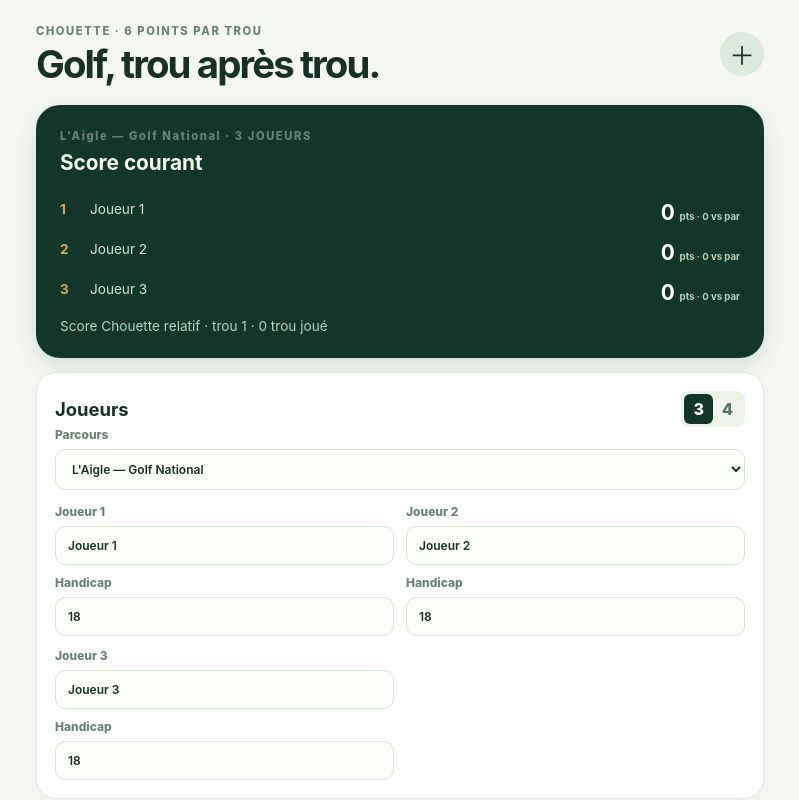
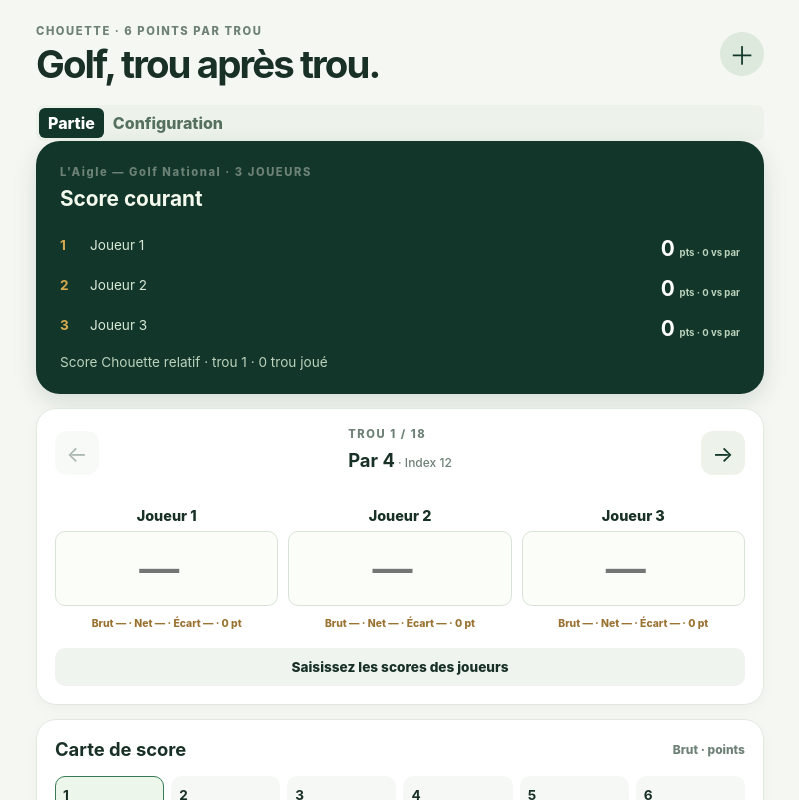
Before and after one commit to flepied/birdie-six, a React (Vite) app: page / in a window 1280 px wide. Shown: the top 800 px of the page, without its empty margins (240-1039 px from the left). Built offline with nearby package versions, Linux system fonts and the light colour scheme.

Commit message:
Move player setup into a configuration tab

```diff
--- a/src/App.tsx
+++ b/src/App.tsx
@@ -8,6 +8,7 @@ export default function App() {
   const [match, setMatch] = useState<Match>(() => getInitialMatch())
   const [savedAt, setSavedAt] = useState<string | null>(() => restoreAppState()?.savedAt ?? null)
   const [notice, setNotice] = useState('')
+  const [activeTab, setActiveTab] = useState<'game' | 'setup'>('game')
   const fileInput = useRef<HTMLInputElement>(null)
   const holeIndex = Math.min(match.currentHole, 17)
   const hole = match.course.holes[holeIndex]
@@ -42,8 +43,9 @@ export default function App() {
 
   return <main className="app-shell">
     <header className="app-header"><div><span className="eyebrow">CHOUETTE · 6 POINTS PAR TROU</span><h1>Golf, trou après trou.</h1></div><button className="icon-button" onClick={() => setNotice('Ajoutez cette page à votre écran d’accueil depuis le menu de votre navigateur.')} aria-label="Installer l’application">＋</button></header>
+    <nav className="segmented tabs" aria-label="Navigation principale"><button className={activeTab === 'game' ? 'selected' : ''} onClick={() => setActiveTab('game')}>Partie</button><button className={activeTab === 'setup' ? 'selected' : ''} onClick={() => setActiveTab('setup')}>Configuration</button></nav>
     <section className="hero-card"><div><span className="eyebrow">{match.course.name} · {match.players.length} JOUEURS</span><strong>Score courant</strong></div><div className="leaderboard">{sortedPlayers.map(({ player, index }, position) => <div key={player.name + index}><b>{position + 1}</b><span>{player.name}</span><strong>{totalPoints[index]} <small>pts · {formatToPar(grossScoresToPar[index])} vs par</small></strong></div>)}</div><p>Score Chouette relatif · trou {hole.number} · {match.scores.filter((_, index) => getHoleResult(match, index) === 'played').length} trou{match.scores.filter((_, index) => getHoleResult(match, index) === 'played').length > 1 ? 's' : ''} joué{match.scores.filter((_, index) => getHoleResult(match, index) === 'played').length > 1 ? 's' : ''}</p></section>
-    <section className="players-card"><div className="section-heading"><h2>Joueurs</h2><div className="segmented"><button className={match.players.length === 3 ? 'selected' : ''} onClick={() => setPlayerCount(3)}>3</button><button className={match.players.length === 4 ? 'selected' : ''} onClick={() => setPlayerCount(4)}>4</button></div></div><label>Parcours<select value={match.course.id ?? 'golf-national-eagle'} onChange={(event) => updateMatch((current) => ({ ...current, course: getCourseById(event.target.value) }))}>{COURSE_CATALOG.map((course) => <option key={course.id} value={course.id}>{course.name}</option>)}</select></label><div className="player-grid">{match.players.map((player, index) => <div className="player-field" key={index}><label>Joueur {index + 1}<input value={player.name} onChange={(event) => updateMatch((current) => ({ ...current, players: current.players.map((item, itemIndex) => itemIndex === index ? { ...item, name: event.target.value } : item) }))} /></label><label>Handicap<input type="number" min="0" max="54" value={player.handicap} onChange={(event) => updateMatch((current) => ({ ...current, players: current.players.map((item, itemIndex) => itemIndex === index ? { ...item, handicap: Number(event.target.value) || 0 } : item) }))} /></label></div>)}</div></section>
+    {activeTab === 'setup' && <section className="players-card"><div className="section-heading"><h2>Joueurs</h2><div className="segmented"><button className={match.players.length === 3 ? 'selected' : ''} onClick={() => setPlayerCount(3)}>3</button><button className={match.players.length === 4 ? 'selected' : ''} onClick={() => setPlayerCount(4)}>4</button></div></div><label>Parcours<select value={match.course.id ?? 'golf-national-eagle'} onChange={(event) => updateMatch((current) => ({ ...current, course: getCourseById(event.target.value) }))}>{COURSE_CATALOG.map((course) => <option key={course.id} value={course.id}>{course.name}</option>)}</select></label><div className="player-grid">{match.players.map((player, index) => <div className="player-field" key={index}><label>Joueur {index + 1}<input value={player.name} onChange={(event) => updateMatch((current) => ({ ...current, players: current.players.map((item, itemIndex) => itemIndex === index ? { ...item, name: event.target.value } : item) }))} /></label><label>Handicap<input type="number" min="0" max="54" value={player.handicap} onChange={(event) => updateMatch((current) => ({ ...current, players: current.players.map((item, itemIndex) => itemIndex === index ? { ...item, handicap: Number(event.target.value) || 0 } : item) }))} /></label></div>)}</div></section>}
     <section className="hole-card"><div className="hole-navigation"><button onClick={() => updateMatch((current) => ({ ...current, currentHole: Math.max(0, current.currentHole - 1) }))} disabled={holeIndex === 0}>←</button><div><span className="eyebrow">TROU {hole.number} / 18</span><h2>Par {hole.par}<small> · Index {hole.strokeIndex}</small></h2></div><button onClick={() => updateMatch((current) => ({ ...current, currentHole: Math.min(17, current.currentHole + 1) }))} disabled={holeIndex === 17}>→</button></div><div className="score-entry players-score">{match.players.map((player, index) => <ScoreInput key={index} label={player.name} value={holeScores[index]} strokes={strokesReceived[index]} points={holePoints[index]} netScore={netScores[index]} relativeScore={relativeNetScores[index]} onChange={(value) => setScore(index, value)} />)}</div><div className="hole-result">{getHoleResult(match, holeIndex) === 'played' ? `${Math.max(...holePoints)} points pour le meilleur score net` : 'Saisissez les scores des joueurs'}</div></section>
     <section className="summary-card"><div className="section-heading"><h2>Carte de score</h2><span>Brut · points</span></div><div className="score-table">{match.course.holes.map((currentHole, index) => { const points = getHolePoints(match, index); const rawScores = match.scores[index].strokes; return <button className={index === holeIndex ? 'active' : ''} key={currentHole.number} onClick={() => updateMatch((current) => ({ ...current, currentHole: index }))}><b>{currentHole.number}</b><span>Par {currentHole.par}</span><span>{rawScores.map((score) => score ?? '—').join(' · ')}</span><span>{points.map((point) => point % 1 ? point.toFixed(1) : point).join(' · ')}</span><em>{getHoleResult(match, index) === 'played' ? '✓' : '·'}</em></button> })}</div></section>
     <section className="actions"><button className="primary" onClick={save}>Sauvegarder</button><button onClick={() => downloadAppState(match)}>Exporter</button><button onClick={() => fileInput.current?.click()}>Importer</button><button className="danger" onClick={newGame}>Nouvelle partie</button><input ref={fileInput} type="file" accept="application/json,.json" onChange={importFile} hidden /></section><footer>{savedAt ? `Dernière sauvegarde : ${new Date(savedAt).toLocaleString('fr-FR')}` : 'Aucune sauvegarde enregistrée'}{notice && <span className="notice">{notice}</span>}</footer>
```
